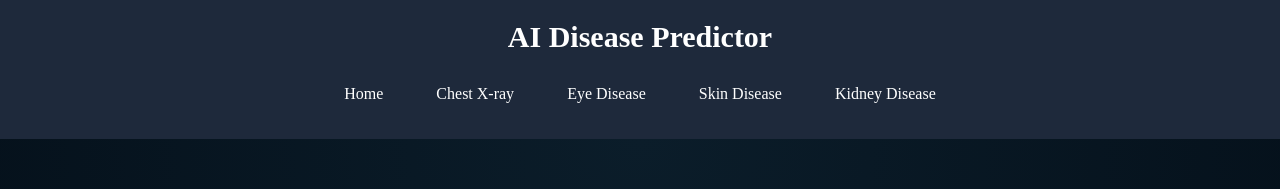
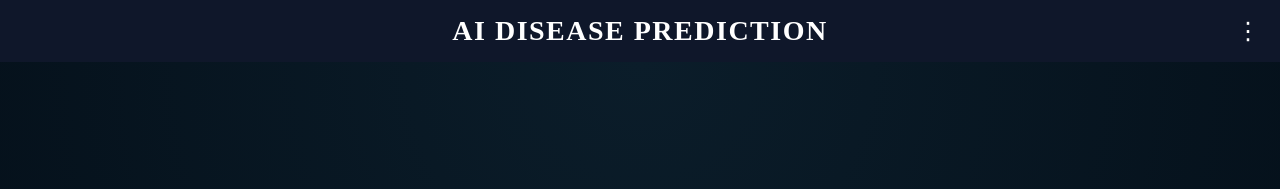
Before and after one commit to Govind40674/ai-disease-detection, a React app in the folder frontend/: page / in a window 1280 px wide. Shown: the top 189 px of the page. Built offline with nearby package versions, Linux system fonts and the light colour scheme; the HTML template or start-up script is replaced by a standard one.

Commit message:
change header

```diff
--- a/frontend/src/components/header/Header.jsx
+++ b/frontend/src/components/header/Header.jsx
@@ -1,24 +1,35 @@
-import React from "react";
+import React, { useState } from "react";
 import { Link } from "react-router-dom";
 import styles from "./header.module.css";
 
 function Header() {
+  const [open, setOpen] = useState(false);
+
   return (
     <header className={styles.header}>
       <div className={styles.inner}>
-        <h1 className={styles.title}>AI Disease Predictor</h1>
 
+        {/* Center Title */}
+        <h1 className={styles.title}>AI Disease Prediction</h1>
 
+        {/* Three Dots */}
+        <div className={styles.menu}>
+          <button onClick={() => setOpen(!open)} className={styles.menuBtn}>
+            ⋮
+          </button>
 
-      </div>
-      <div className={styles.link}>
-        <nav className={styles.nav}>
-          <Link className={styles.link} to="/">Home</Link>
-          <Link className={styles.link} to="/chest">Chest X-ray</Link>
-          <Link className={styles.link} to="/eye">Eye Disease</Link>
-          <Link className={styles.link} to="/skin">Skin Disease</Link>
-          <Link className={styles.link} to="/kidney">Kidney Disease</Link>
-        </nav>
+          {/* Dropdown */}
+          {open && (
+            <div className={styles.dropdown}>
+              <Link to="/" onClick={() => setOpen(false)}>Home</Link>
+              <Link to="/chest" onClick={() => setOpen(false)}>Chest X-ray</Link>
+              <Link to="/eye" onClick={() => setOpen(false)}>Eye Disease</Link>
+              <Link to="/skin" onClick={() => setOpen(false)}>Skin Disease</Link>
+              <Link to="/kidney" onClick={() => setOpen(false)}>Kidney Disease</Link>
+            </div>
+          )}
+        </div>
+
       </div>
     </header>
   );
--- a/frontend/src/components/header/header.module.css
+++ b/frontend/src/components/header/header.module.css
@@ -1,54 +1,65 @@
 .header {
   width: 100%;
-  background: #1e293b;
-  padding: 20px;
-  text-align: center;
+  background: #0f172a;
+  padding: 15px 20px;
+  color: white;
 }
 
-/* container */
 .inner {
   display: flex;
-  flex-direction: column;
+  justify-content: center;
   align-items: center;
+  position: relative;
 }
 
-/* title */
+/* .title {
+  text-align: center;
+  font-size: 22px;
+  font-weight: bold;
+} */
+
 .title {
-  color: white;
-  font-size: 30px;
-  margin-bottom: 15px;
+  text-align: center;
+  font-size: 28px;
+  font-weight: 900;   /* ultra bold */
+  letter-spacing: 1.5px;
+  text-transform: uppercase; /* makes it look strong */
 }
 
-/* nav */
-.nav {
-  display: flex;
-  justify-content: center;
-  gap: 25px;
-  flex-wrap: wrap;
+/* Menu (3 dots) */
+.menu {
+  position: absolute;
+  right: 0;
 }
 
-/* links */
-.link {
-  text-decoration: none;
+.menuBtn {
+  background: none;
+  border: none;
   color: white;
-  font-size: 16px;
-  padding: 8px 14px;
-  border-radius: 6px;
-  transition: 0.3s;
+  font-size: 24px;
+  cursor: pointer;
 }
 
-.link:hover {
-  background: #334155;
+/* Dropdown */
+.dropdown {
+  position: absolute;
+  right: 0;
+  top: 35px;
+  background: white;
+  color: black;
+  border-radius: 8px;
+  padding: 10px;
+  display: flex;
+  flex-direction: column;
+  min-width: 150px;
 }
 
-/* mobile */
-@media (max-width: 600px) {
-  .nav {
-    flex-direction: column;
-    gap: 10px;
-  }
+.dropdown a {
+  text-decoration: none;
+  color: black;
+  padding: 8px;
+}
 
-  .title {
-    font-size: 24px;
-  }
+.dropdown a:hover {
+  background: #f1f1f1;
 }
```
